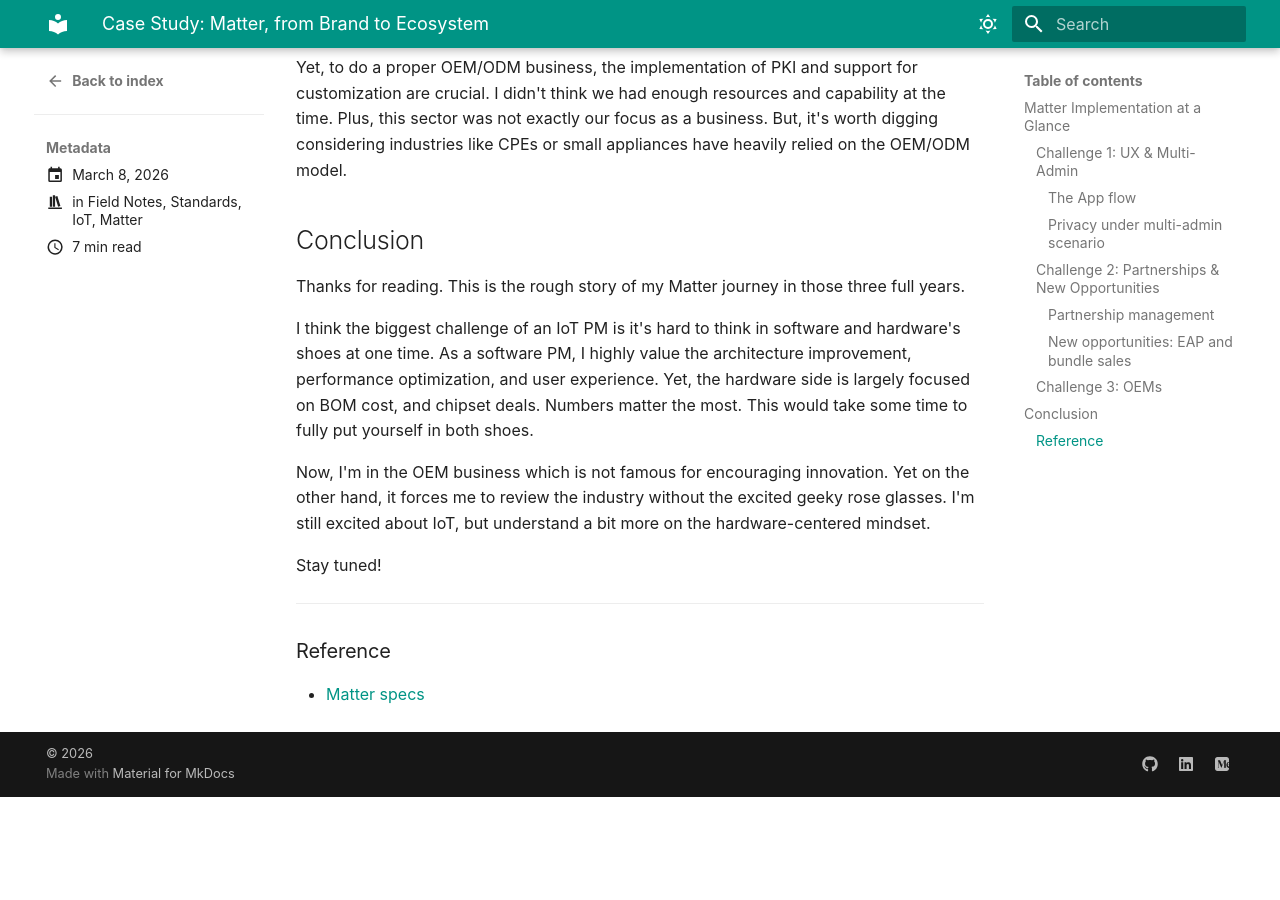
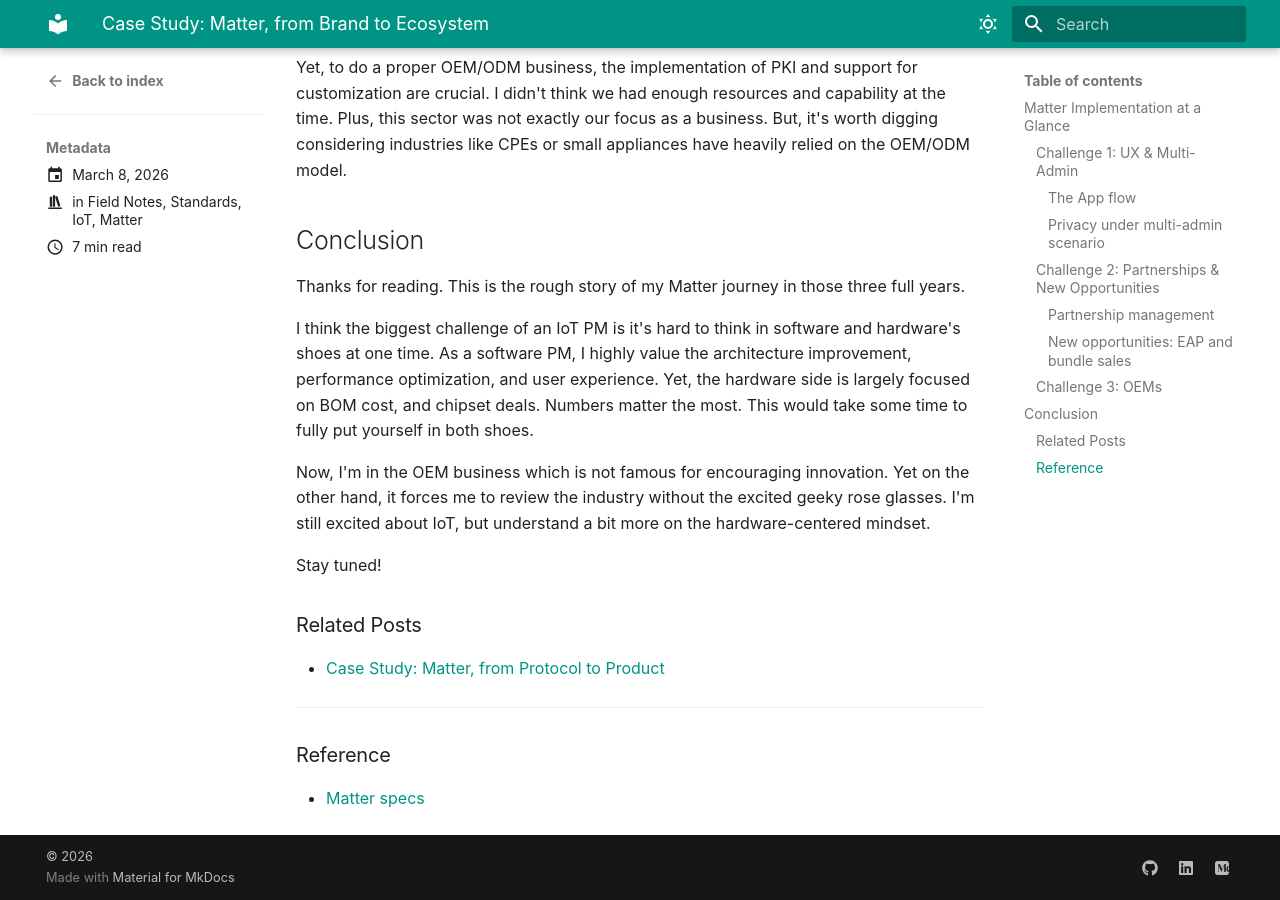
Before and after one commit to maudes/tech-notes, an MkDocs documentation site: the page built from docs/blog/posts/2026-03-08-case-study-matter-brand-to-ecosystem.md, in a window 1280 px wide and 900 px high, scrolled down 5356 px. Built offline with MkDocs 1.6.1 and Material for MkDocs 9.7.7, drawn with Linux system fonts in a browser that asks for light colours; some web fonts are replaced; before the commit the page ends 6153 px from its top, so only the background shows below that.

Commit message:
Added related post links

```diff
--- a/docs/blog/posts/2026-03-08-case-study-matter-brand-to-ecosystem.md
+++ b/docs/blog/posts/2026-03-08-case-study-matter-brand-to-ecosystem.md
@@ -138,6 +138,9 @@
 
 Stay tuned!
 
+### Related Posts
+- [Case Study: Matter, from Protocol to Product](docs/blog/posts/2026-03-08-case-study-matter-protocol-to-product.md)
+
 ---
 ### Reference
 - [Matter specs](https://csa-iot.org/resources/developer-resources/)
```
Also changed, not shown: docs/blog/posts/2026-03-08-case-study-matter-protocol-to-product.md (+3 -0 lines).
